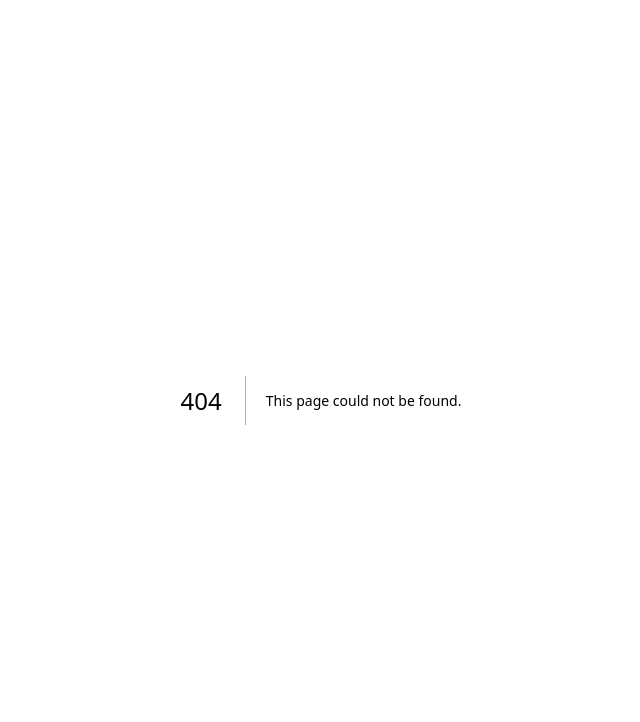
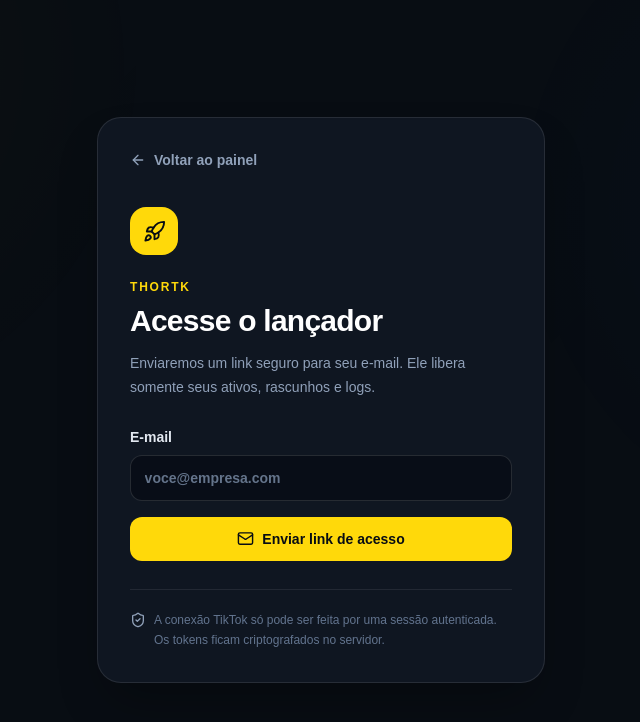
Before and after one commit to nunesneto2/ThorTk, a Next.js app: page /auth in a window 1280 px wide. Before the commit this address had no page. Shown: the top 722 px of the page, without its empty margins (319-959 px from the left). Built offline with nearby package versions, Linux system fonts and the light colour scheme.

Commit message:
feat: add ThorTk email access screen

```diff
--- /dev/null
+++ b/src/app/auth/page.tsx
@@ -0,0 +1,50 @@
+"use client";
+
+import { ArrowLeft, CheckCircle2, Loader2, Mail, Rocket, ShieldCheck } from "lucide-react";
+import Link from "next/link";
+import { FormEvent, useState } from "react";
+import { createClient } from "@/lib/supabase/client";
+
+export default function AuthPage() {
+  const [email, setEmail] = useState("");
+  const [status, setStatus] = useState<"idle" | "loading" | "sent" | "error">("idle");
+  const [message, setMessage] = useState("");
+
+  async function submit(event: FormEvent<HTMLFormElement>) {
+    event.preventDefault();
+    setStatus("loading");
+    setMessage("");
+    try {
+      const supabase = createClient();
+      const { error } = await supabase.auth.signInWithOtp({ email, options: { emailRedirectTo: `${window.location.origin}/` } });
+      if (error) throw error;
+      setStatus("sent");
+    } catch {
+      setStatus("error");
+      setMessage("Não foi possível enviar o acesso. Confirme se o Supabase do ThorTk está configurado.");
+    }
+  }
+
+  return (
+    <main className="grid min-h-screen place-items-center bg-[#080d13] px-4 text-slate-100">
+      <div className="noise" />
+      <section className="relative z-10 w-full max-w-md rounded-3xl border border-white/[0.1] bg-[#111824]/90 p-6 shadow-2xl shadow-black/30 sm:p-8">
+        <Link href="/" className="inline-flex items-center gap-2 text-sm font-semibold text-slate-400 transition hover:text-white"><ArrowLeft size={16} /> Voltar ao painel</Link>
+        <div className="mt-8 grid h-12 w-12 place-items-center rounded-2xl bg-[#ffd90a] text-[#080d13]"><Rocket size={23} /></div>
+        <p className="mt-6 text-xs font-bold uppercase tracking-[0.15em] text-[#ffd90a]">ThorTk</p>
+        <h1 className="mt-2 text-3xl font-black tracking-tight text-white">Acesse o lançador</h1>
+        <p className="mt-3 text-sm leading-6 text-slate-400">Enviaremos um link seguro para seu e-mail. Ele libera somente seus ativos, rascunhos e logs.</p>
+        {status === "sent" ? (
+          <div className="mt-7 rounded-2xl border border-emerald-400/25 bg-emerald-400/[0.08] p-5 text-sm leading-6 text-emerald-100"><CheckCircle2 className="mb-3" size={22} />Link enviado para <strong>{email}</strong>. Abra o e-mail para continuar.</div>
+        ) : (
+          <form onSubmit={submit} className="mt-7 space-y-4">
+            <label className="block text-sm font-semibold text-slate-200">E-mail<input type="email" value={email} onChange={(event) => setEmail(event.target.value)} required placeholder="voce@empresa.com" className="field mt-2" /></label>
+            <button type="submit" disabled={status === "loading"} className="inline-flex w-full items-center justify-center gap-2 rounded-xl bg-[#ffd90a] px-4 py-3 text-sm font-extrabold text-[#080d13] transition hover:bg-[#ffe34d] disabled:cursor-wait disabled:opacity-60">{status === "loading" ? <Loader2 className="animate-spin" size={17} /> : <Mail size={17} />}Enviar link de acesso</button>
+            {status === "error" && <p className="rounded-xl border border-rose-400/20 bg-rose-400/[0.08] px-3 py-2 text-xs leading-5 text-rose-200">{message}</p>}
+          </form>
+        )}
+        <div className="mt-7 flex items-start gap-2 border-t border-white/[0.08] pt-5 text-xs leading-5 text-slate-500"><ShieldCheck className="mt-0.5 shrink-0 text-slate-400" size={16} />A conexão TikTok só pode ser feita por uma sessão autenticada. Os tokens ficam criptografados no servidor.</div>
+      </section>
+    </main>
+  );
+}
```
